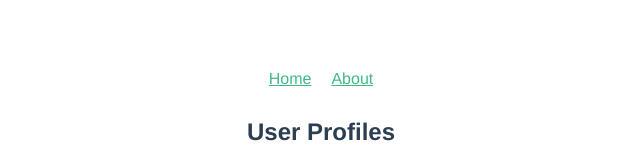
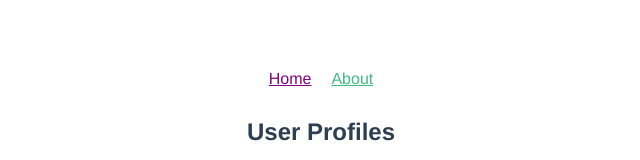
Before and after one commit to darrylmendonez/vue-firebase, a Vue app in the folder routing/: page / in a window 1280 px wide. Shown: the top 160 px of the page, without its empty margins (319-959 px from the left). Built offline with nearby package versions, Linux system fonts and the light colour scheme.

Commit message:
finished lesson 35 on styling active links

```diff
--- a/routing/src/components/Navbar.vue
+++ b/routing/src/components/Navbar.vue
@@ -48,12 +48,14 @@ ul {
   list-style-type: none;
   padding: 0;
 }
-
-a {
-  color: #42b983;
-}
 li {
   display: inline-block;
   margin: 10px;
 }
+a {
+  color: #42b983;
+}
+a.router-link-exact-active {
+  color: purple;
+}
 </style>
```
